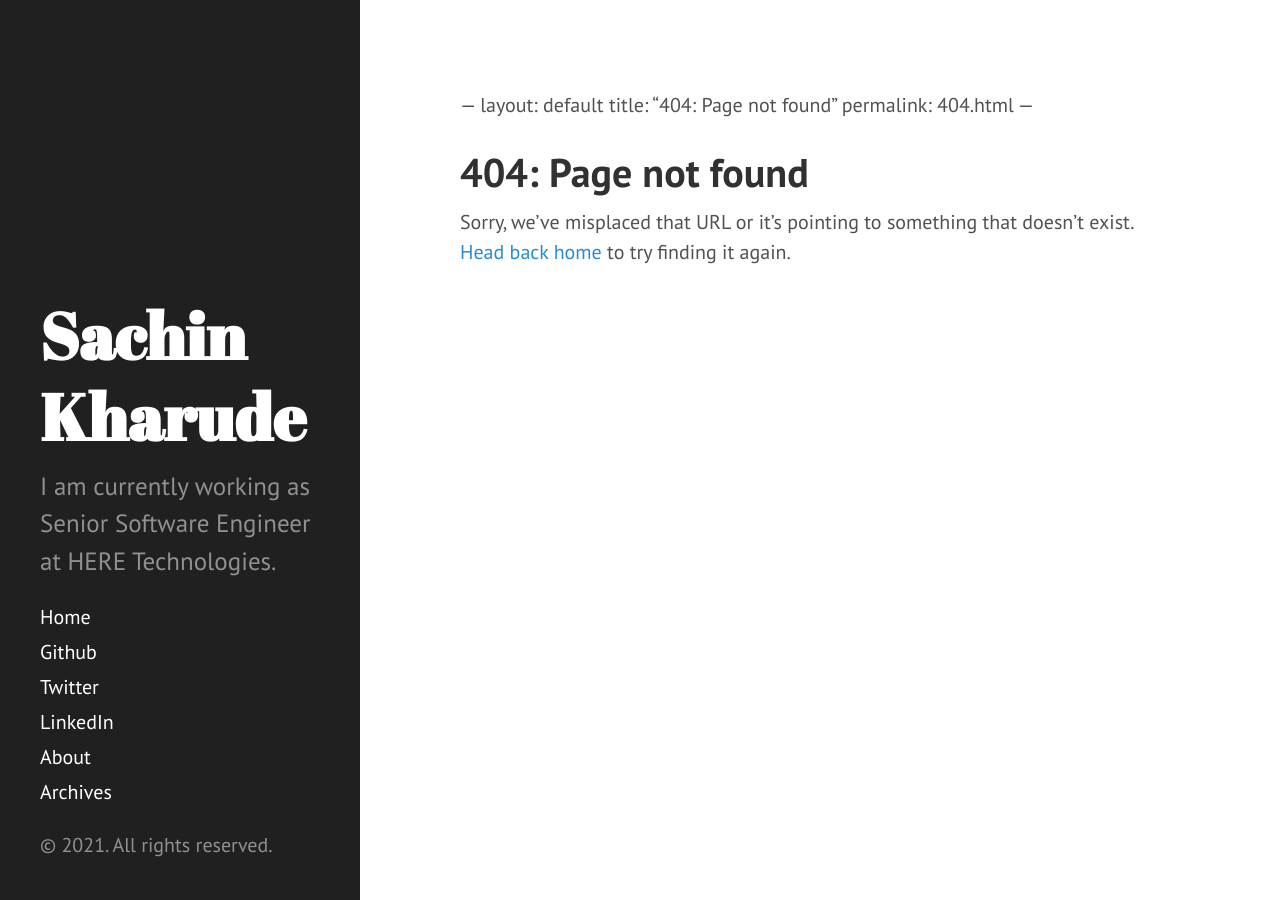
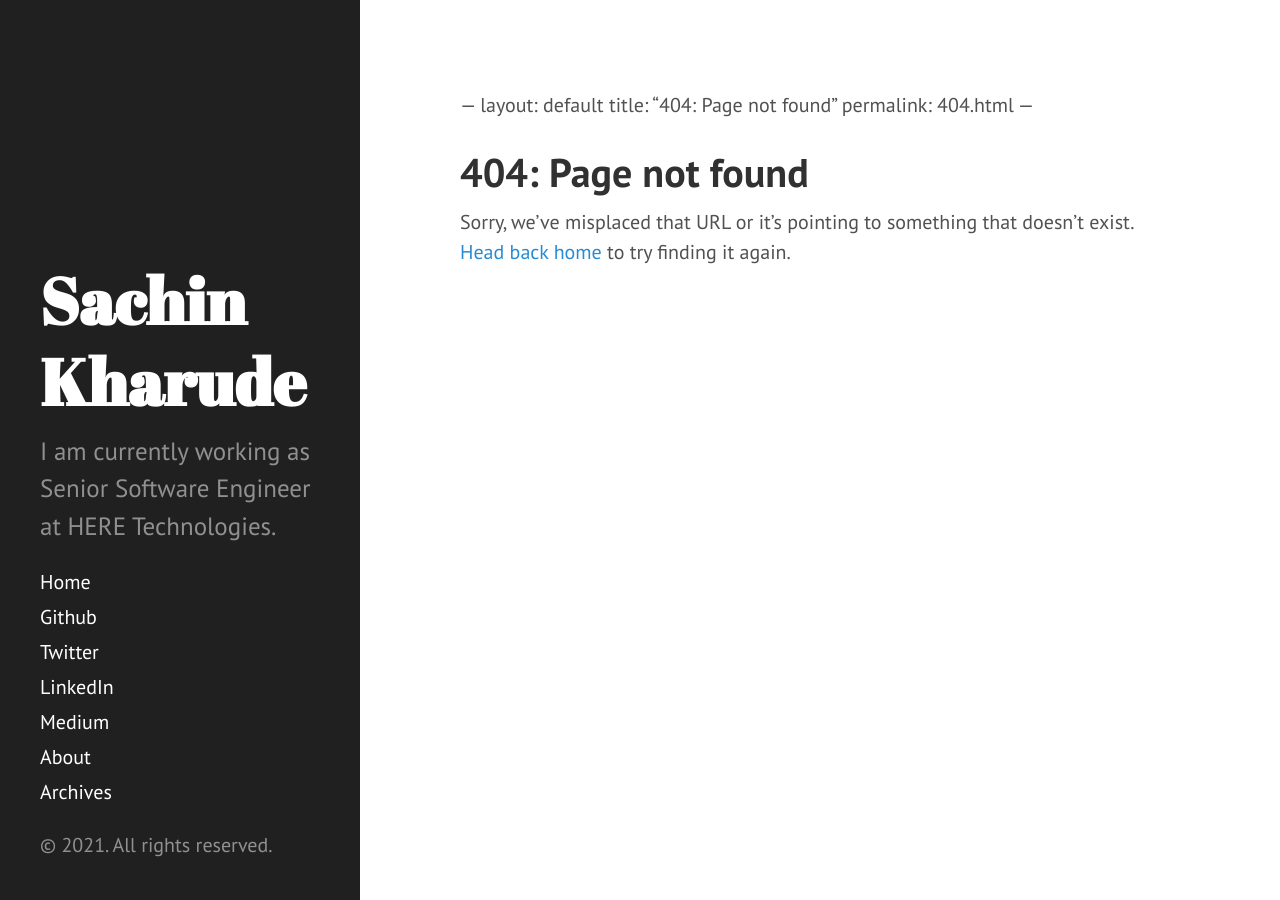
Before and after one commit to sackh/sackh.github.io, a Jekyll site: the page built from 404.md, in a window 1280 px wide. Built offline with Jekyll 4.4.1, drawn with Linux system fonts in a browser that asks for light colours; our own code applies the rules of GitHub Pages for plain Markdown files; Markdown is read by kramdown in place of the engine named in the settings.

Commit message:
update6
Signed-off-by: Kharude, Sachin <sachin.kharude@here.com>

```diff
--- a/_includes/sidebar.html
+++ b/_includes/sidebar.html
@@ -14,6 +14,7 @@
       <a class="sidebar-nav-item" href="https://github.com/sackh">Github</a>
       <a class="sidebar-nav-item" href="https://twitter.com/sachkh">Twitter</a>
       <a class="sidebar-nav-item" href="https://www.linkedin.com/in/sachinkharude/">LinkedIn</a>
+      <a class="sidebar-nav-item" href="https://sachinkharude10.medium.com/">Medium</a>
 
       {% comment %}
         The code below dynamically generates a sidebar nav of pages with
```
